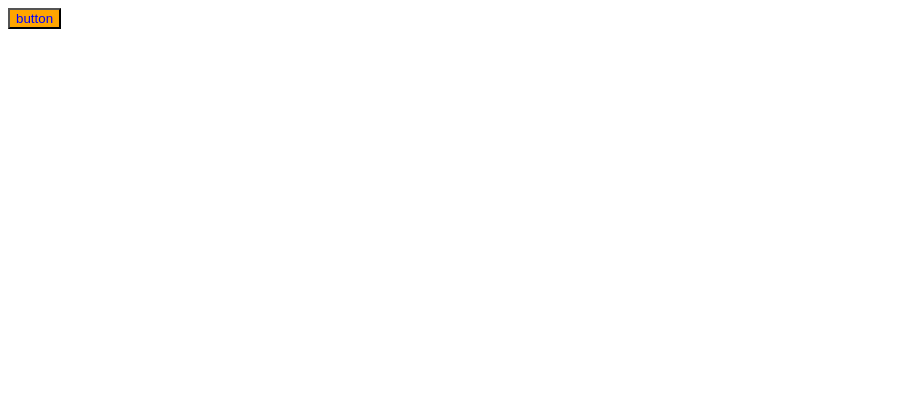
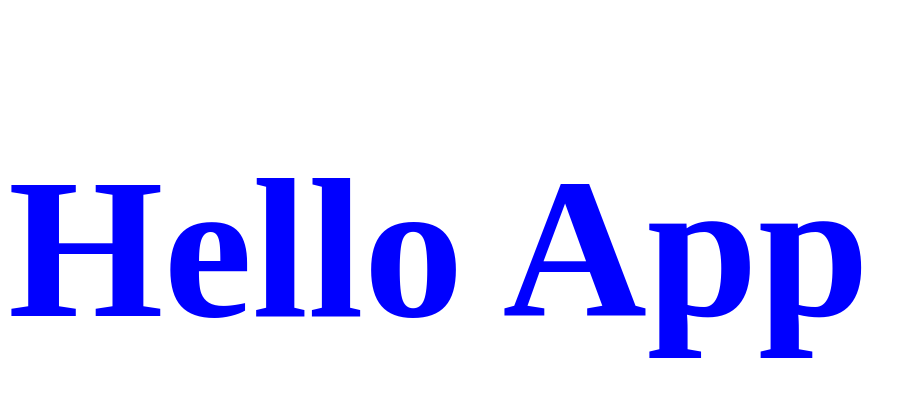
Before and after one commit to ojhal/React-Testing, a React (Create React App) app: page / in a window 1280 px wide. Shown: the top 396 px of the page, without its empty margins (0-917 px from the left). Built offline with nearby package versions, Linux system fonts and the light colour scheme.

Commit message:
Using inline css

```diff
--- a/src/App.js
+++ b/src/App.js
@@ -5,17 +5,12 @@ import React, { Component } from 'react'
 
 export default class App extends Component {
   render() {
-    const btnStyle = {
-      color: "blue",
-      backgroundColor: "orange"
+    const txtc = {
+      color: "blue"
     };
-    return (
-      <div>
-        <button style={btnStyle}>button</button>
 
-      </div>
-
-    )
+    return <h1 style={{ ...txtc, ...{ fontSize: "200px" } }}
+    >Hello App</h1>;
   }
 }
 //   state = {
```
